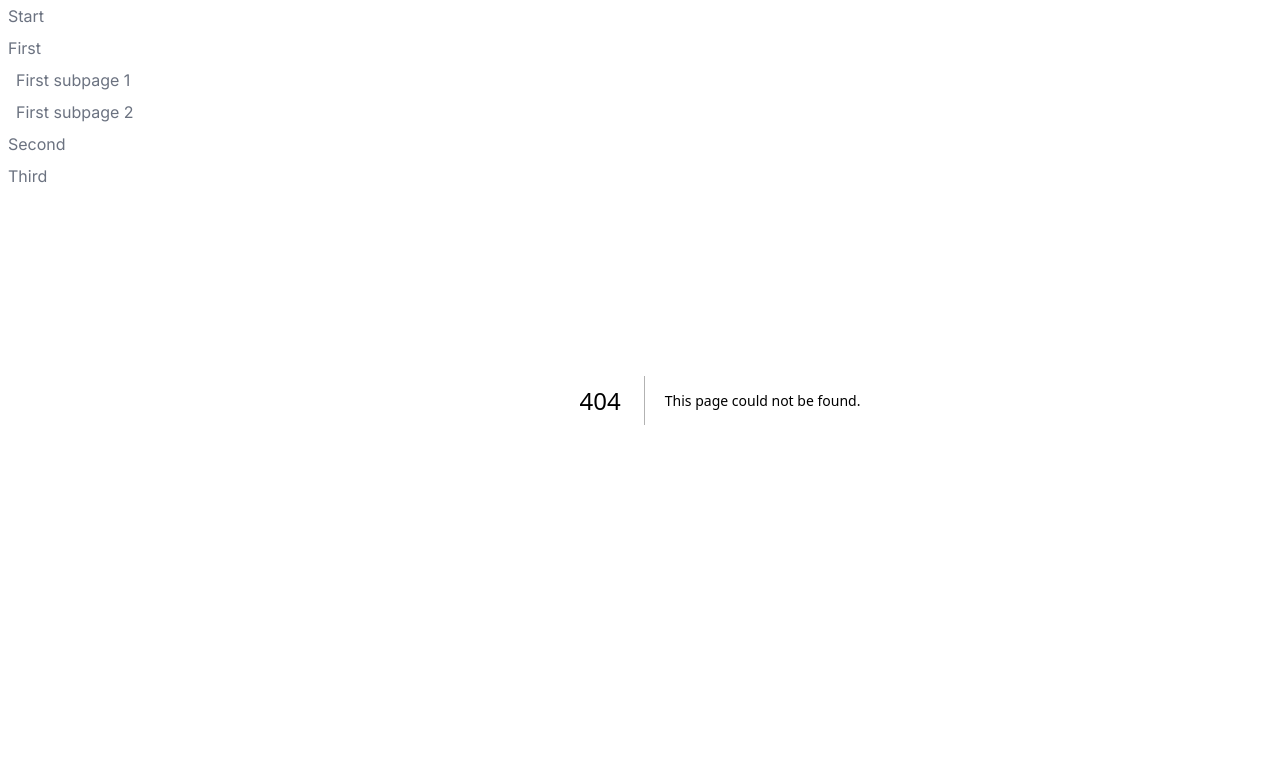
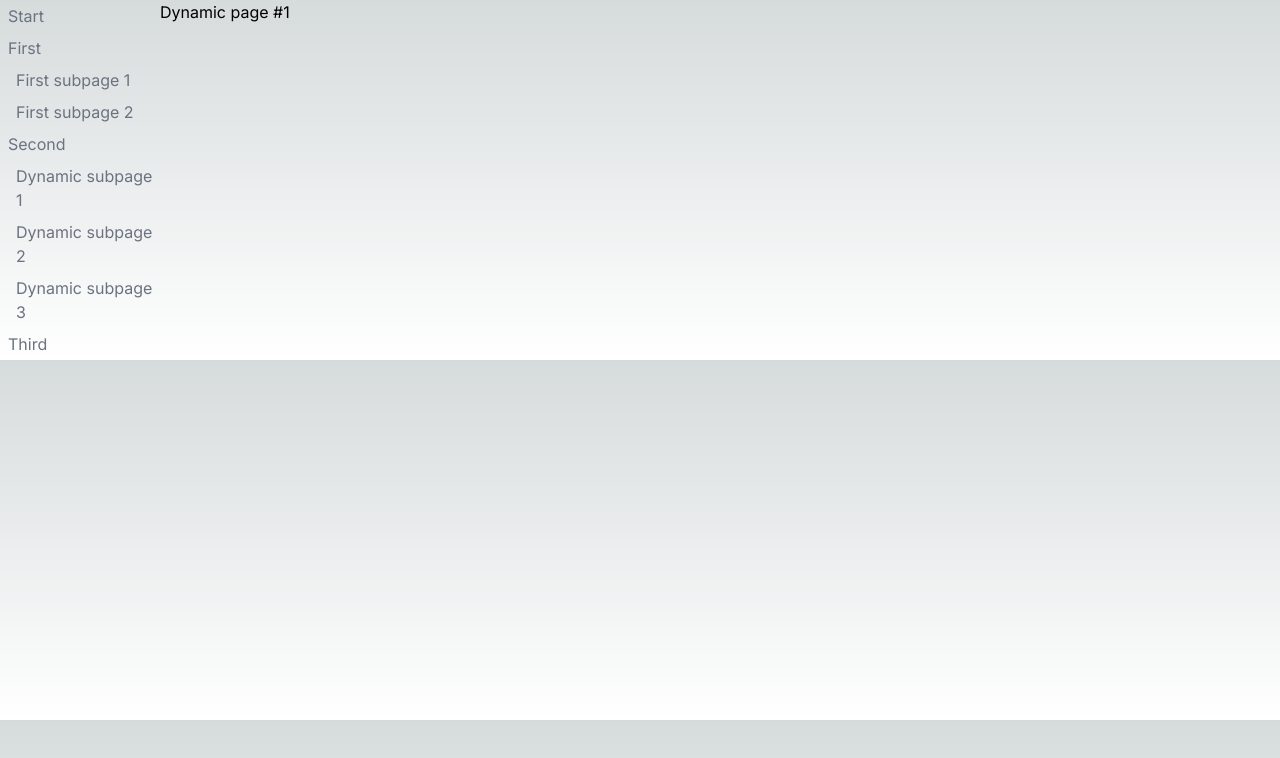
Before and after one commit to eslevy17/first-next-app, a Next.js app: page /second/1 in a window 1280 px wide. Before the commit this address had no page. Shown: the top 758 px of the page. Built offline with nearby package versions, Linux system fonts and the light colour scheme.

Commit message:
Add dynamic subpage routing to sidebar navigation

```diff
--- a/app/layout/NavBar.tsx
+++ b/app/layout/NavBar.tsx
@@ -50,7 +50,13 @@ export function NavBar() {
         },
         {
             text: 'Second',
-            link: '/second'
+            link: '/second',
+            subItems: [1,2,3].map(num => (
+                {
+                    text: `Dynamic subpage ${num}`,
+                    link: `/second/${num}`
+                }
+            ))
         },
         {
             text: 'Third',
--- /dev/null
+++ b/app/second/[number]/page.tsx
@@ -0,0 +1,13 @@
+type dynamicPageNumberProps = {
+    params: {
+        number: number
+    }
+}
+
+export default function Page({ params }: dynamicPageNumberProps) {
+    return (
+        <div>
+            Dynamic page #{params.number}
+        </div>
+    )
+}
```
